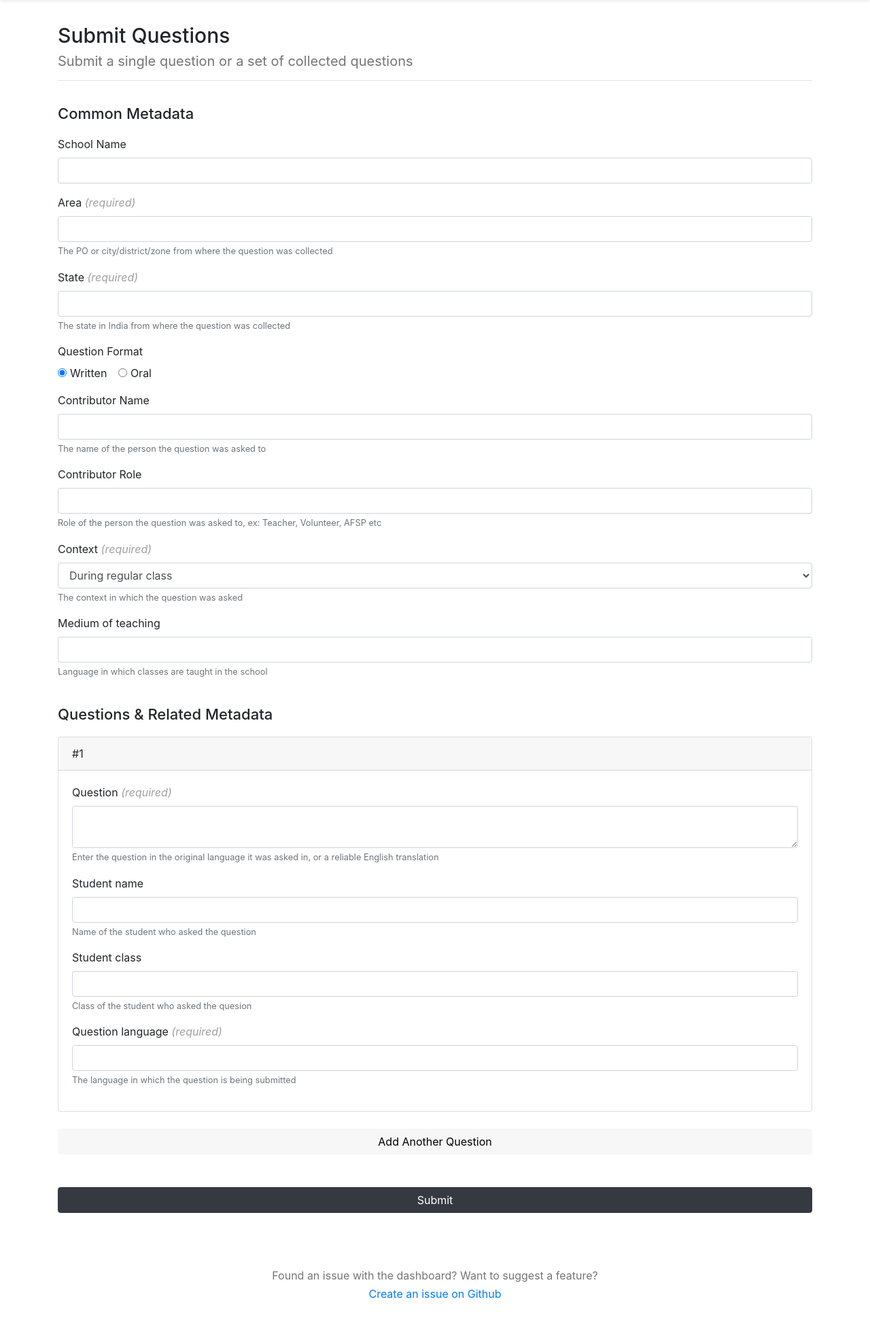
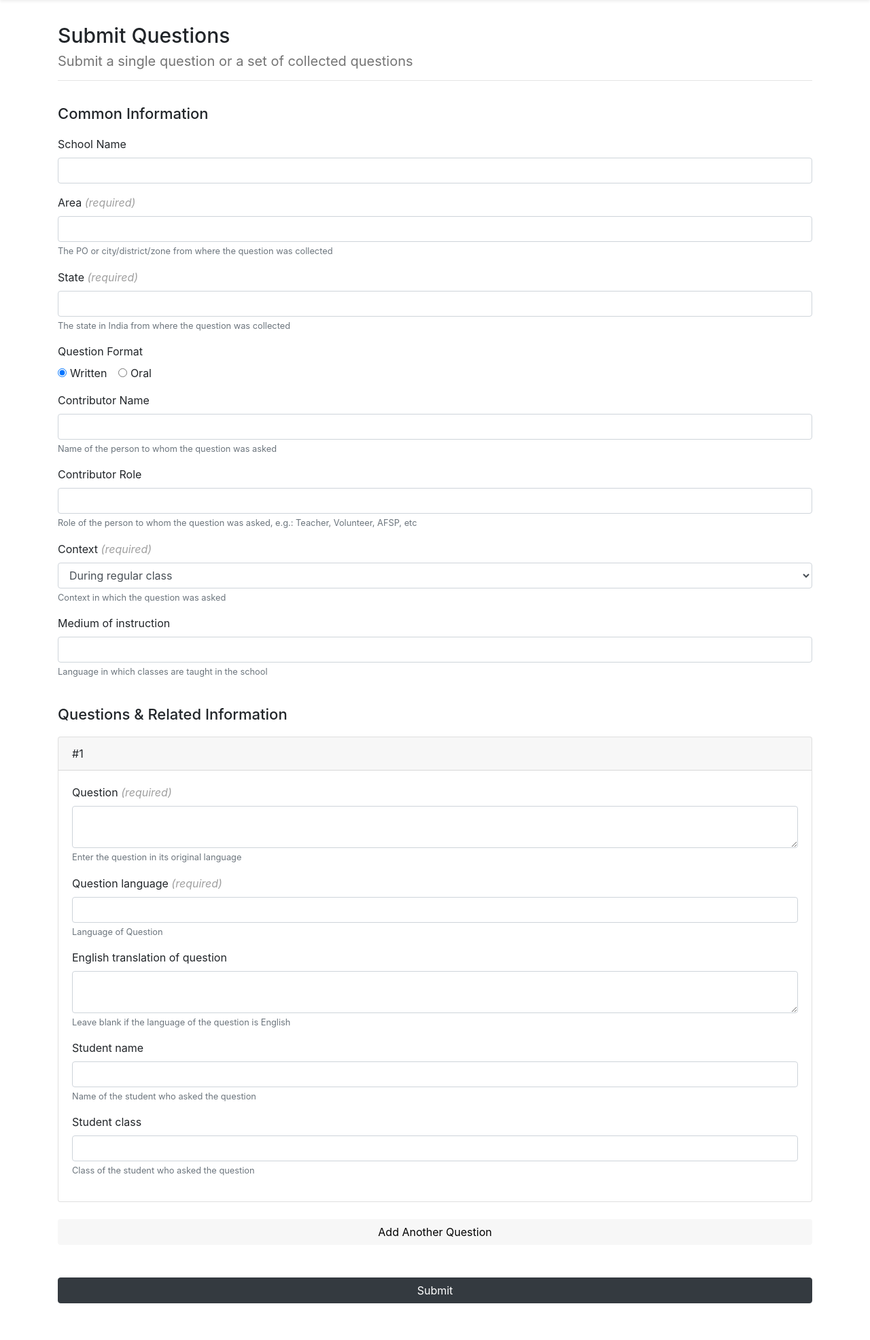
Before and after one commit to sawaliram/sawaliram, a Django app: page /dashboard/submit-questions/ in a window 1280 px wide. Shown: the part 56-2028 px from the top of the page at 68% size. Before the commit the page ends 1967 px from the top, so only its background shows below. Run offline with Django 3.2, Linux system fonts and the light colour scheme; some libraries are stand-ins or nearby versions.

Commit message:
Typos and grammatical changes to the form

```diff
--- a/dashboard/templates/dashboard/submit-questions.html
+++ b/dashboard/templates/dashboard/submit-questions.html
@@ -14,7 +14,7 @@
 <form action="{% url 'dashboard:dashboard_action' 'save-questions' %}" method="POST">
     {% csrf_token %}
 
-    <h3 class="task-section-heading">Common Metadata</h3>
+    <h3 class="task-section-heading">Common Information</h3>
 
     <div class="form-group">
         <label for="schoolName">School Name</label>
@@ -48,13 +48,13 @@
     <div class="form-group">
         <label for="area">Contributor Name</label>
         <input type="text" class="form-control" name="area" id="area">
-        <small class="form-text text-muted">The name of the person the question was asked to</small>
+        <small class="form-text text-muted">Name of the person to whom the question was asked</small>
     </div>
 
     <div class="form-group">
         <label for="area">Contributor Role</label>
         <input type="text" class="form-control" name="area" id="area">
-        <small class="form-text text-muted">Role of the person the question was asked to, ex: Teacher, Volunteer, AFSP etc</small>
+        <small class="form-text text-muted">Role of the person to whom the question was asked, e.g.: Teacher, Volunteer, AFSP, etc</small>
     </div>
 
     <div class="form-group">
@@ -67,17 +67,17 @@
             <option>Asked to a teacher/volunteer spontaneaously</option>
             <option>Submitted in written form</option>
         </select>
-        <small class="form-text text-muted">The context in which the question was asked</small>
+        <small class="form-text text-muted">Context in which the question was asked</small>
     </div>
 
     <div class="form-group">
-        <label for="medium_language">Medium of teaching</label>
+        <label for="medium_language">Medium of instruction</label>
         <input type="text" class="form-control" name="medium_language" id="medium_language">
         <small class="form-text text-muted">Language in which classes are taught in the school</small>
     </div>
 
     <br>
-    <h3 class="task-section-heading">Questions & Related Metadata</h3>
+    <h3 class="task-section-heading">Questions & Related Information</h3>
 
     <div class="card question-card">
         <div class="card-header">
@@ -88,7 +88,19 @@
             <div class="form-group">
                 <label for="question_text">Question <span class="required-field-text">(required)</span></label>
                 <textarea class="form-control" name="question_text" id="question_text"></textarea>
-                <small class="form-text text-muted">Enter the question in the original language it was asked in, or a reliable English translation</small>
+                <small class="form-text text-muted">Enter the question in its original language</small>
+            </div>
+
+            <div class="form-group">
+                <label for="question_language">Question language <span class="required-field-text">(required)</span></label>
+                <input type="text" class="form-control" name="question_language" id="question_language">
+                <small class="form-text text-muted">Language of Question</small>
+            </div>
+
+            <div class="form-group">
+                <label for="question_text_english">English translation of question</label>
+                <textarea class="form-control" name="question_text_english" id="question_text_english"></textarea>
+                <small class="form-text text-muted">Leave blank if the language of the question is English</small>
             </div>
 
             <div class="form-group">
@@ -100,14 +112,9 @@
             <div class="form-group">
                 <label for="student_class">Student class</label>
                 <input type="text" class="form-control" name="student_class" id="student_class">
-                <small class="form-text text-muted">Class of the student who asked the quesion</small>
+                <small class="form-text text-muted">Class of the student who asked the question</small>
             </div>
 
-            <div class="form-group">
-                <label for="question_language">Question language <span class="required-field-text">(required)</span></label>
-                <input type="text" class="form-control" name="question_language" id="question_language">
-                <small class="form-text text-muted">The language in which the question is being submitted</small>
-            </div>
         </div>
     </div>
 
```
